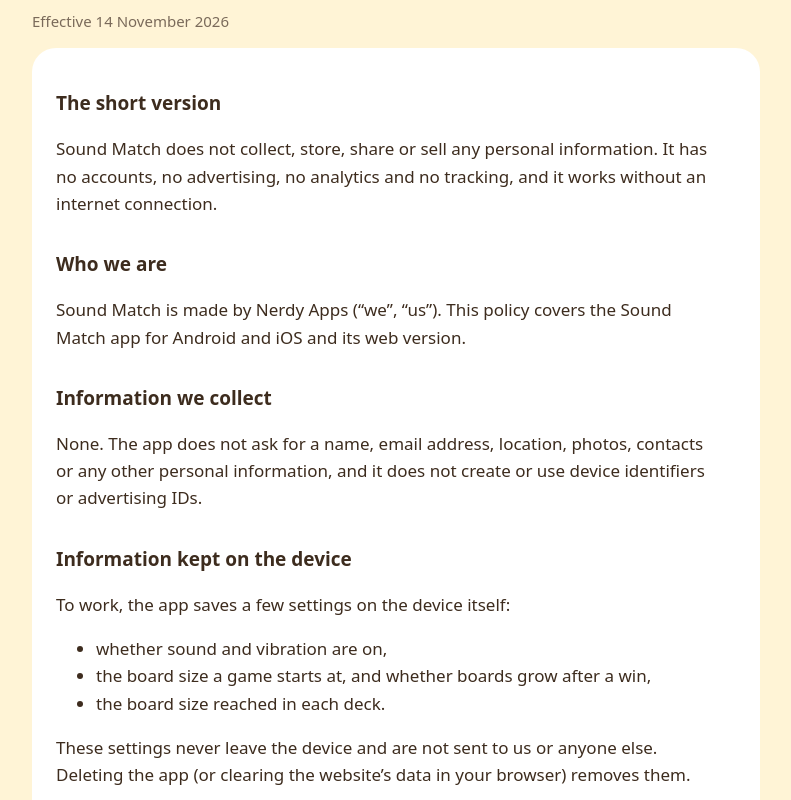
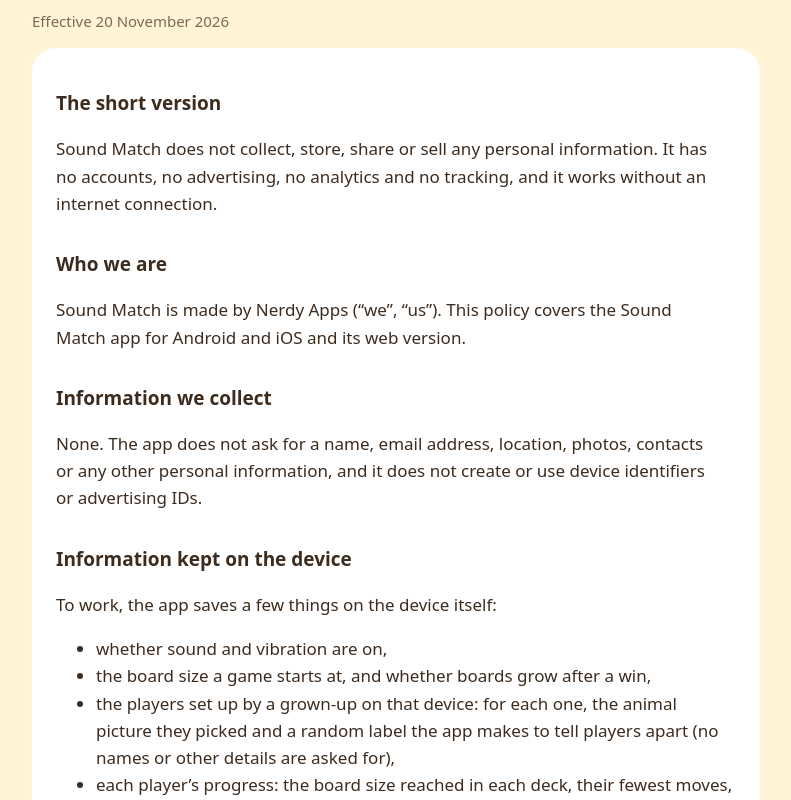
Before and after one commit to mkhafaga/nerdyapps.com, a plain HTML site: page soundmatch/privacy/index.html in a window 1280 px wide. Shown: the part 152-952 px from the top of the page, without its empty margins (244-1035 px from the left). Drawn offline with Linux system fonts and the light colour scheme.

Commit message:
Sound Match privacy policy: list players, bests and stars kept on the device

```diff
--- a/soundmatch/privacy/index.html
+++ b/soundmatch/privacy/index.html
@@ -16,7 +16,7 @@
 
       <main>
         <h1>Sound Match privacy policy</h1>
-        <p class="meta">Effective 14 November 2026</p>
+        <p class="meta">Effective 20 November 2026</p>
 
         <div class="doc">
           <h2>The short version</h2>
@@ -36,15 +36,21 @@
             personal information, and it does not create or use device identifiers or advertising IDs.</p>
 
           <h2>Information kept on the device</h2>
-          <p>To work, the app saves a few settings on the device itself:</p>
+          <p>To work, the app saves a few things on the device itself:</p>
           <ul>
             <li>whether sound and vibration are on,</li>
             <li>the board size a game starts at, and whether boards grow after a win,</li>
-            <li>the board size reached in each deck.</li>
+            <li>
+              the players set up by a grown-up on that device: for each one, the animal picture they picked and a
+              random label the app makes to tell players apart (no names or other details are asked for),
+            </li>
+            <li>each player’s progress: the board size reached in each deck, their fewest moves, and the stars they have earned.</li>
           </ul>
           <p>
-            These settings never leave the device and are not sent to us or anyone else. Deleting the app (or
-            clearing the website’s data in your browser) removes them.
+            This information never leaves the app and is not sent to us or anyone else. If the device’s own backup
+            is turned on (Android backup or iCloud), it may be included in that backup, which is handled by Google
+            or Apple under the device owner’s account. Deleting the app (or clearing the website’s data in your
+            browser) removes it.
           </p>
 
           <h2>Internet access</h2>
```
